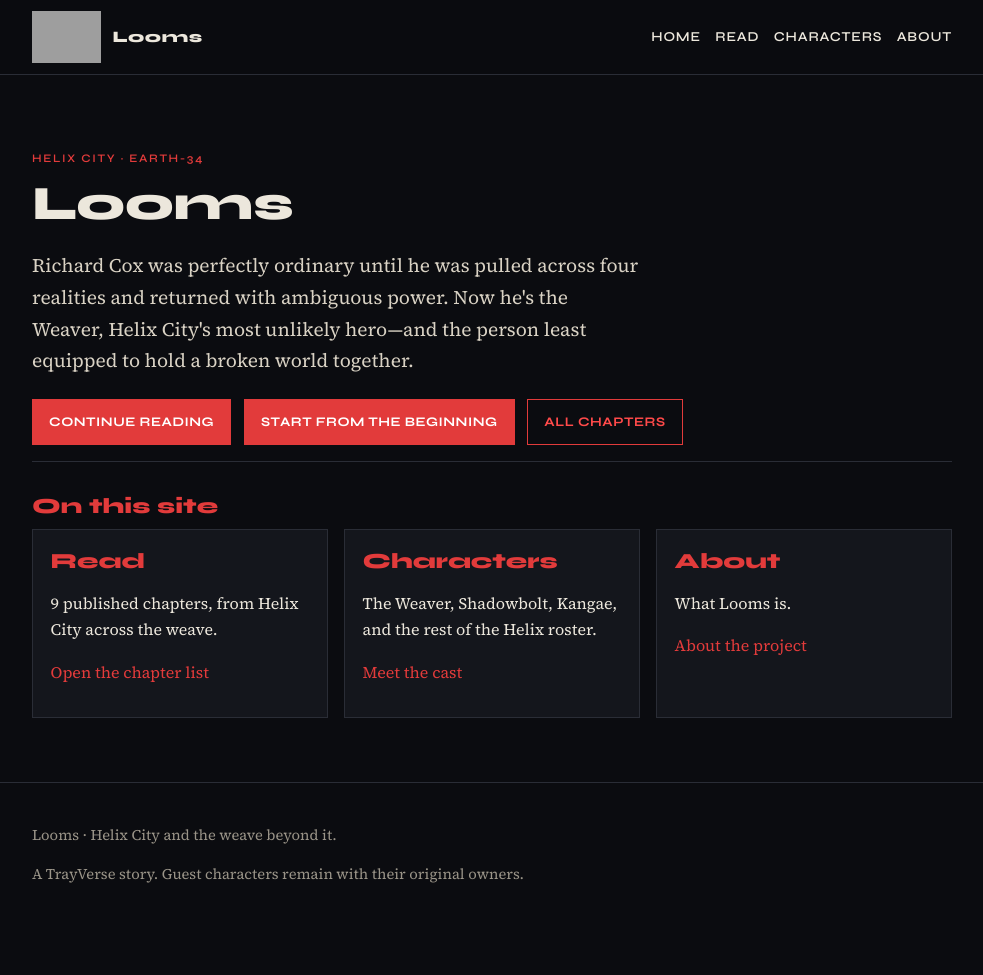
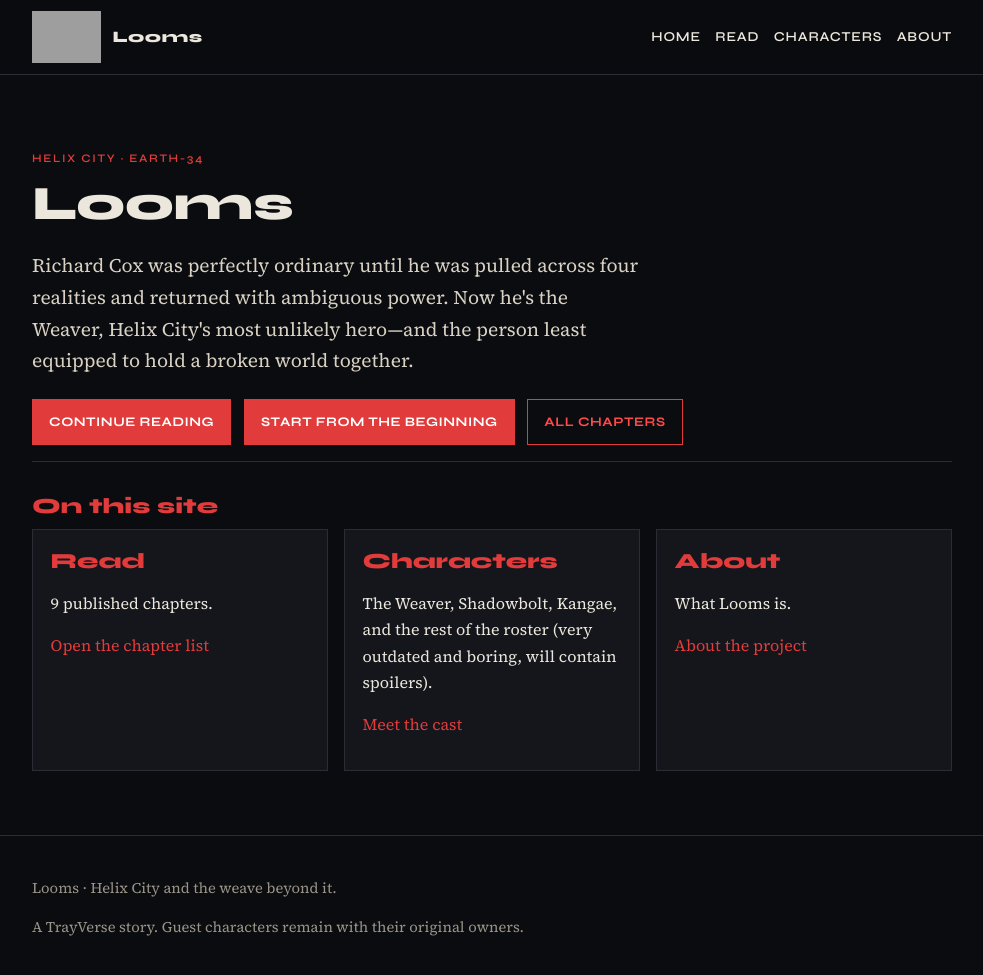
Before and after one commit to TrayVerse-Studios/looms, a Jekyll site: the page built from docs/index.md, in a window 1280 px wide and 993 px high. Shown: the top 975 px of the window, without its empty margins (148-1131 px from the left). Built offline with Jekyll 4.4.1, drawn with Linux system fonts in a browser that asks for light colours; grey boxes are pictures that could not be loaded.

Commit message:
small details

```diff
--- a/docs/index.md
+++ b/docs/index.md
@@ -25,12 +25,12 @@ title: Home
 <div class="card-grid">
   <div class="card">
     <h2>Read</h2>
-    <p>{{ visible.size }} published chapter{% if visible.size != 1 %}s{% endif %}, from Helix City across the weave.</p>
+    <p>{{ visible.size }} published chapter{% if visible.size != 1 %}s{% endif %}.</p>
     <p><a href="{{ '/chapters/' | relative_url }}">Open the chapter list</a></p>
   </div>
   <div class="card">
     <h2>Characters</h2>
-    <p>The Weaver, Shadowbolt, Kangae, and the rest of the Helix roster.</p>
+    <p>The Weaver, Shadowbolt, Kangae, and the rest of the roster (very outdated and boring, will contain spoilers).</p>
     <p><a href="{{ '/characters/' | relative_url }}">Meet the cast</a></p>
   </div>
   <div class="card">
```
Also changed, not shown: 1 other file.
